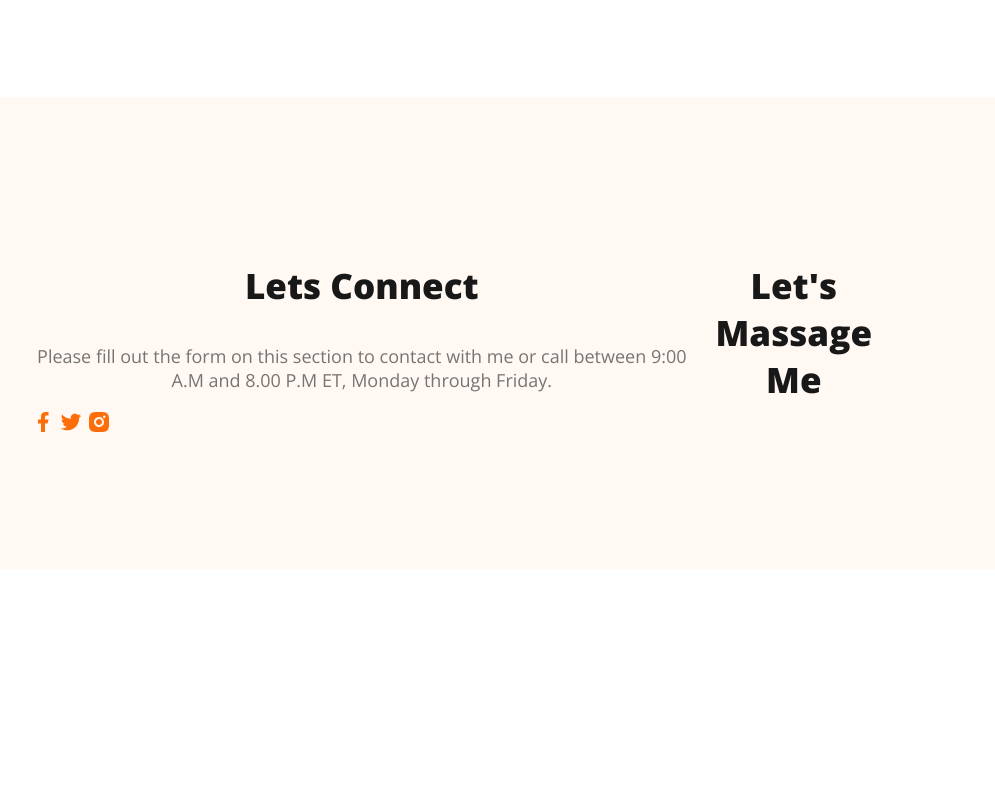
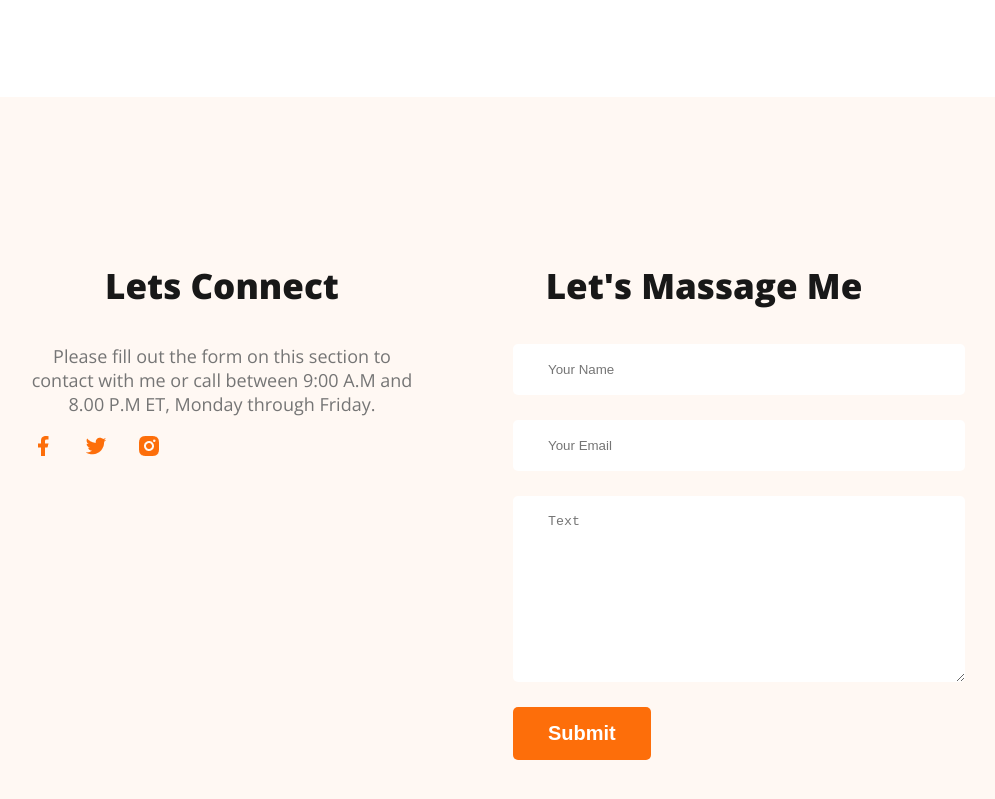
Before and after one commit to Maruf-Ahamed1/developer-portfolio, a plain HTML site: page index.html in a window 1280 px wide. Shown: the part 3227-4026 px from the top of the page, without its empty margins (177-1172 px from the left). Before the commit the page ends 3804 px from the top, so only its background shows below. Drawn offline with nearby package versions, Linux system fonts and the light colour scheme.

Commit message:
finished footer section with contact form

```diff
--- a/Styles/Portfolio.css
+++ b/Styles/Portfolio.css
@@ -191,7 +191,25 @@ main section{
 /*footer styles  */
 footer{
     display: flex;
+    gap: 100px;
     background-color:#FFF8F3 ;
     margin-top: 100px;
     padding: 130px 200px;
 }
+.footer-column{
+    width: 50%;
+}
+.contact input[type="text"], .contact input[type="email"], textarea{
+    display: block;
+    margin-bottom: 25px;
+    padding: 18px 35px;
+    color:#757575 ;
+    border-radius: 5px;
+    background-color: #FFF;
+    border: 0;
+    width: 100%;
+}
+
+.social-links a{
+    margin-right:25px ;
+}
--- a/index.html
+++ b/index.html
@@ -176,6 +176,12 @@
 
         <div class="footer-column">
             <h3 class="section-title">Let's Massage Me</h3>
+            <form class="contact" action="">
+                <input type="text" placeholder="Your Name">
+                <input type="email" placeholder="Your Email">
+                <textarea name="" placeholder="Text" id="" cols="30" rows="10"></textarea>
+                <input class="btn-primary" type="submit" value="Submit">
+            </form>
         </div>
     </footer>
 </body>
```
